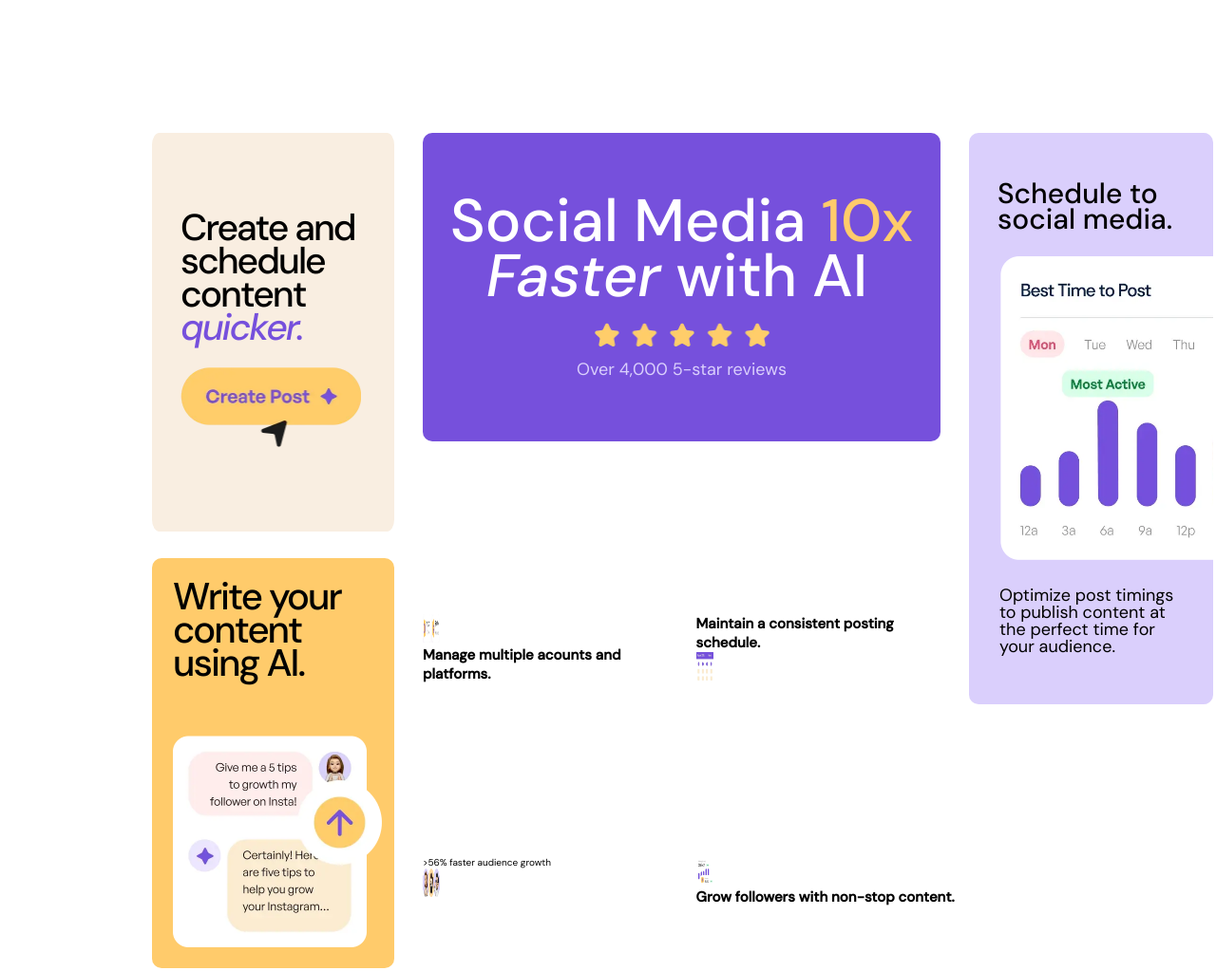
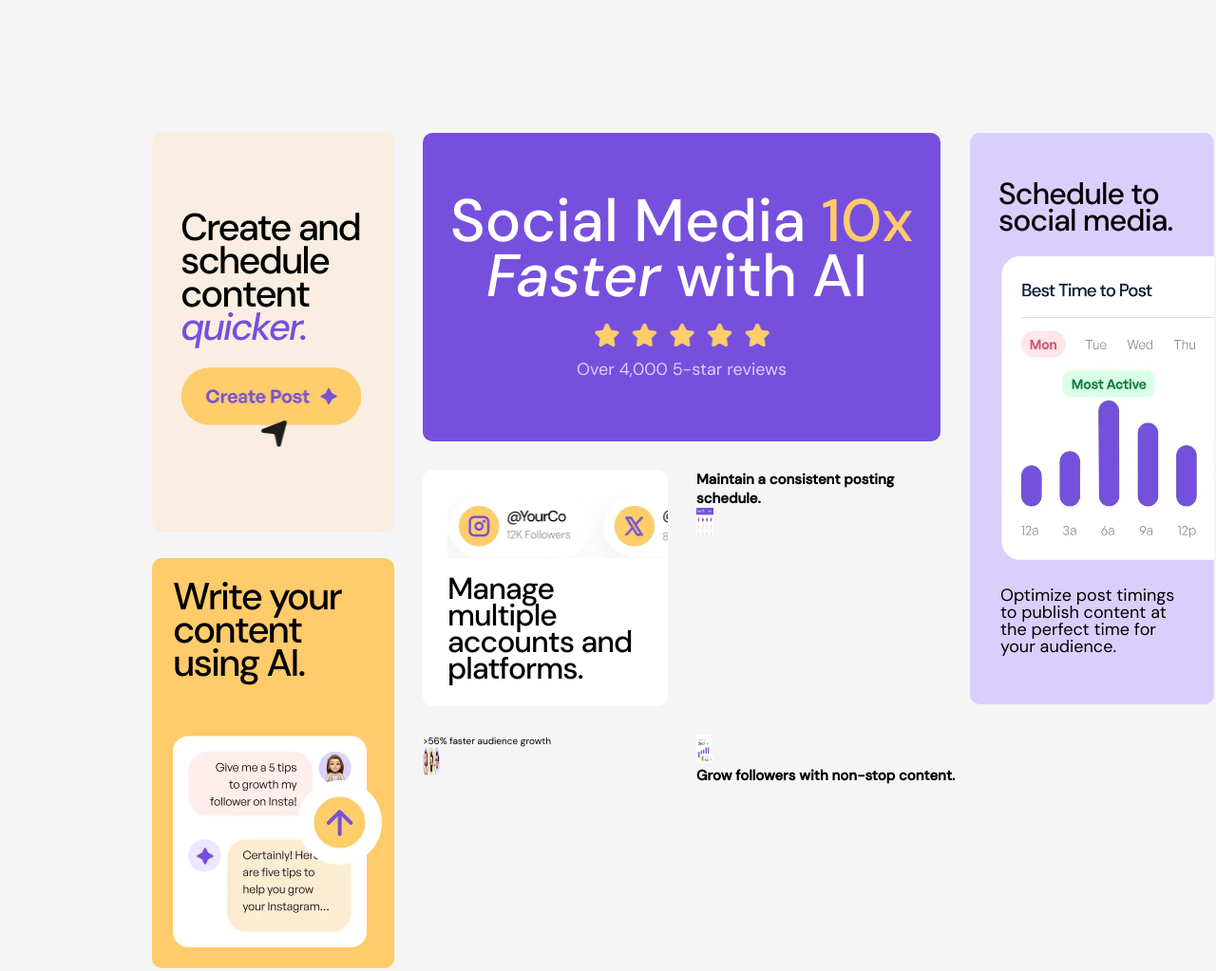
Before and after one commit to Gustavo1999Henrique/advertisement-lading-page, a plain HTML site: page index.html in a window 1280 px wide. Shown: the whole page at 95% size. Drawn offline with Linux system fonts and the light colour scheme.

Commit message:
Fifth Painel's Part

```diff
--- a/index.html
+++ b/index.html
@@ -47,8 +47,7 @@
                 <p>Optimize post timings to publish content at the perfect time for your audience.</p>
             </div>
             <div class="improved-managing">
-                <img src="src/images/illustration-multiple-platforms.webp" alt="illustration-multiple-platforms">
-                <h2>Manage multiple acounts and platforms.</h2>
+                <h2>Manage multiple accounts and platforms.</h2>
             </div>
             <div class="consistent-posting-schedule">
                 <h2>Maintain a consistent posting schedule.</h2>
--- a/src/styles.css
+++ b/src/styles.css
@@ -1,6 +1,7 @@
 html{
     font-family: "DM Sans", sans-serif;
     font-size: 62.5%;
+    background-color: whitesmoke;
 }
 
 /* GRID */
@@ -11,8 +12,8 @@ html{
     grid-template-areas: "post valuation valuation schedule-social-media"
                          "post improved-managing consistent-posting-schedule schedule-social-media"
                          "post audience-growth non-stop-content non-stop-content";
-    grid-template-columns: 255px 1fr 1fr 200px;
-    grid-template-rows: auto auto auto 600px;
+    grid-template-columns: 255px 1fr 1fr 257px;
+    grid-template-rows: 325px auto 600px;
     max-width: 1400px;
     max-height: 1030px;
     padding: 140px 160px;
@@ -83,9 +84,6 @@ html{
 }
 
 .post .create-post h2{
-    font-size: 3.9rem;
-    font-weight: 500;
-    line-height: 35px;
     letter-spacing: -2px;
 }
 
@@ -111,7 +109,7 @@ html{
     border-radius: 10px;
 }
 
-.post .help-to-write h2{
+.post .help-to-write h2, .post .create-post h2{
     font-size: 4rem;
     font-weight: 500;
     line-height: 35px;
@@ -125,6 +123,7 @@ html{
 .valuation{
     background-color: var(--tertiary-dark);
     width: 545px;
+    margin-right: 1px;
     height: 325px;
     border-radius: 10px;
     display: flex;
@@ -185,9 +184,6 @@ html{
 }
 
 .schedule-social-media h2{
-    font-size: 3rem;
-    font-weight: 500;
-    line-height: 27px;
     margin-bottom: 22px;
     padding: 50px 30px;
 }
@@ -198,9 +194,19 @@ html{
     line-height: 18px;
 }
 
-.improved-managing img{
-    width: 18px;
-    height: 30px;
+.improved-managing{
+    padding-top: 85px;
+    border: solid transparent 26px;
+    border-radius: 10px;
+    background: var(--secondary) url('images/illustration-multiple-platforms.webp') no-repeat;
+    background-size: 315px 67px;
+}
+
+.improved-managing h2, .schedule-social-media h2{
+    font-size: 3.2rem;
+    font-weight: 500;
+    line-height: 28px;
+    letter-spacing: -1px;
 }
 
 .consistent-posting-schedule img{
```
